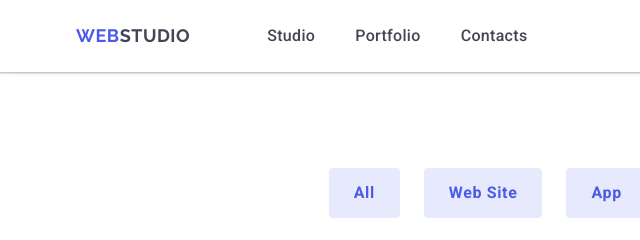
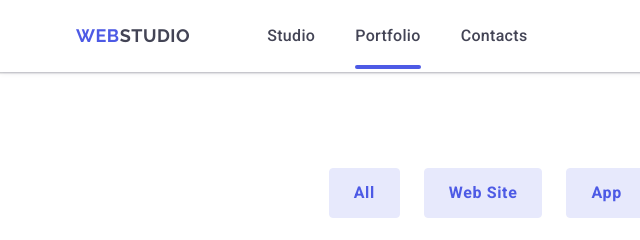
Before and after one commit to Vrkoval/goit-markup-hw-05, a plain HTML site: page Portfolio.html in a window 1280 px wide. Shown: the top 240 px of the page, 0-640 px from the left. Drawn offline with nearby package versions, Linux system fonts and the light colour scheme.

Commit message:
current porfolio

```diff
--- a/Portfolio.html
+++ b/Portfolio.html
@@ -23,7 +23,7 @@
                     <nav class="main-nav">
                          <ul class="site-nav list">
                             <li class="item"><a href="./index.html" class="nav-link curent">Studio</a></li>
-                            <li class="item"><a href="./Portfolio.html" class="nav-link curent">Portfolio</a></li>
+                            <li class="item"><a href="./Portfolio.html" class="nav-link current">Portfolio</a></li>
                             <li class="item"><a href="" class="nav-link ">Contacts</a></li>
 
                         </ul>
```
